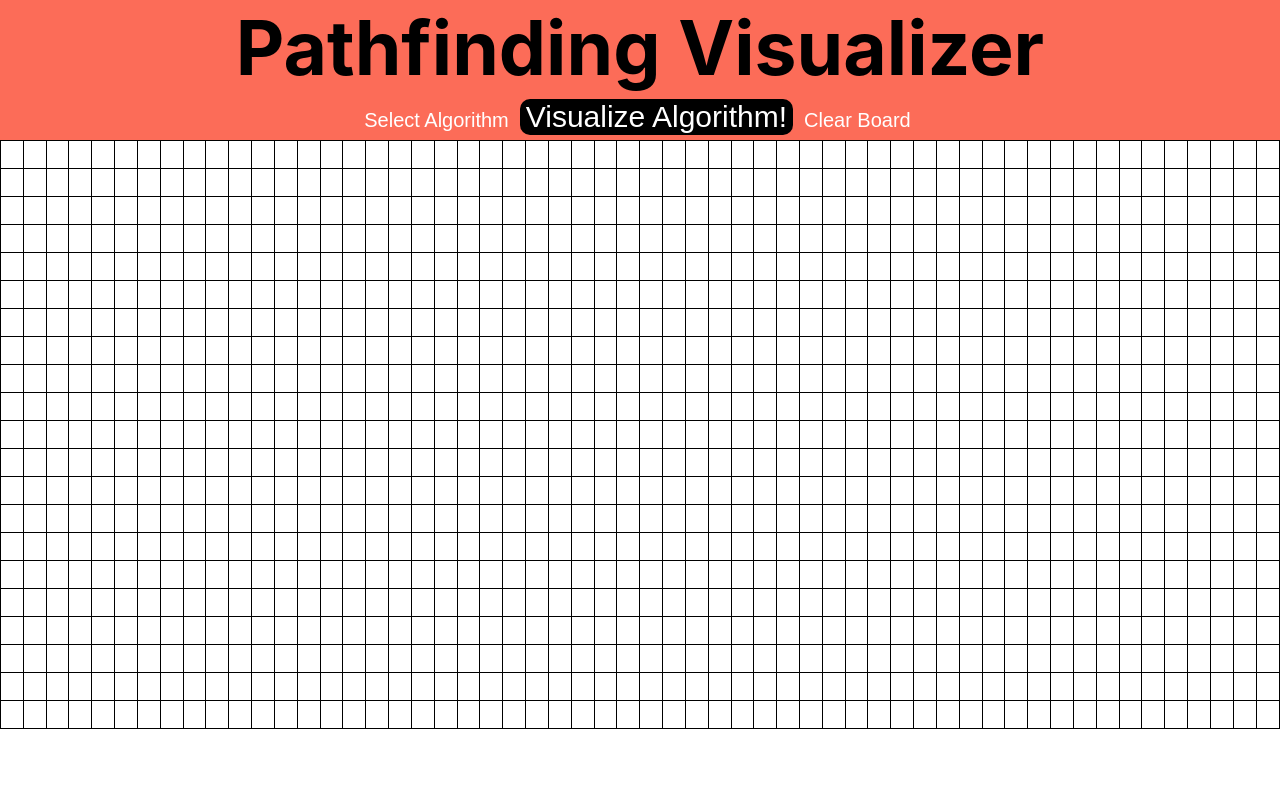
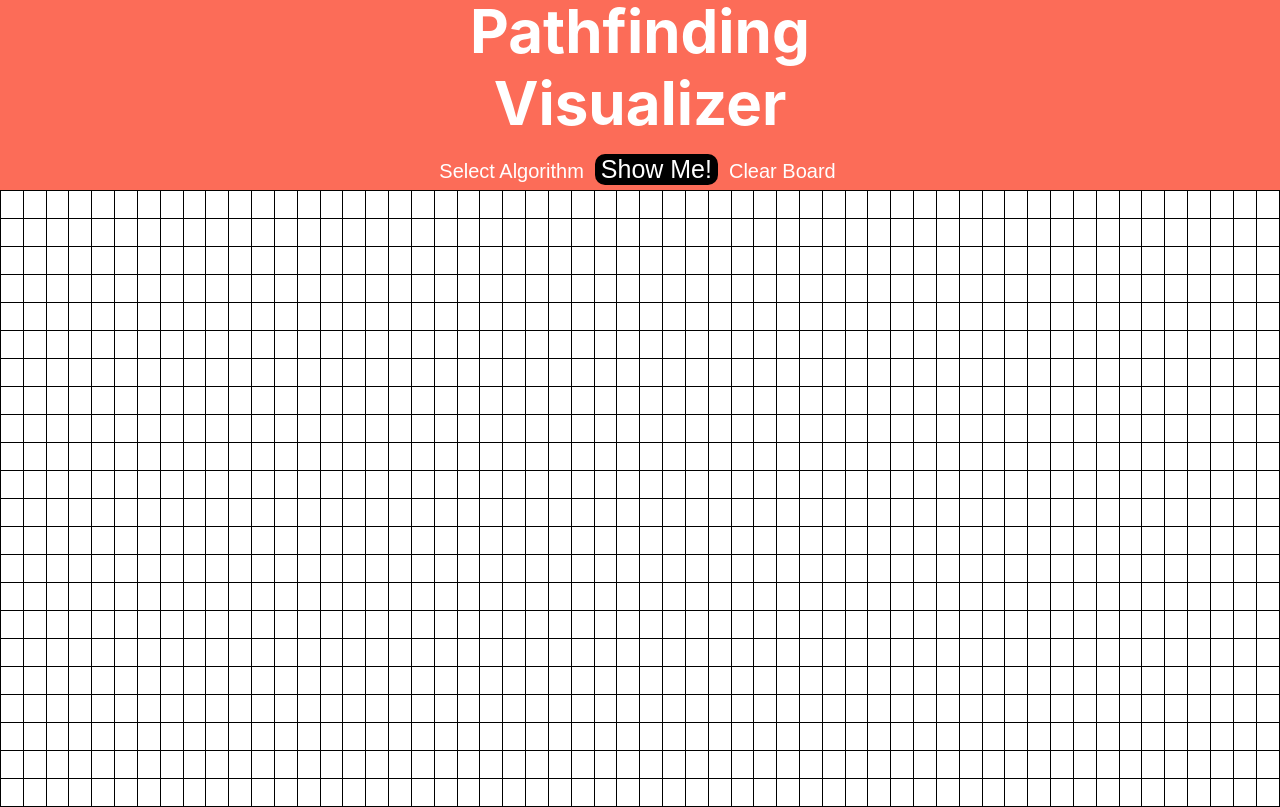
Before and after one commit to McKayMower/pathfinding-algorithm-visualizer, a React (Create React App) app in the folder visualizer/: page / in a window 1280 px wide. Built offline with nearby package versions, Linux system fonts and the light colour scheme.

Commit message:
optimized button css and started callbacks

```diff
--- a/visualizer/src/App.js
+++ b/visualizer/src/App.js
@@ -1,13 +1,19 @@
 import './App.css';
 import Board from './components/Board'
 import Header from './components/Header'
+import {useState} from 'react'
 
 function App() {
+  const [clearBoard, setClearBoard] = useState(false)
+
+  const getClearBoard = (clearValue) => {
+    setClearBoard(clearValue)
+  }
 
   return (
     <div className="App">
-      <Header />
-      <Board />
+      <Header callback={getClearBoard}/>
+      <Board callback={getClearBoard} clearValue={clearBoard}/>
     </div>
   );
 }
--- a/visualizer/src/components/Board.js
+++ b/visualizer/src/components/Board.js
@@ -22,15 +22,14 @@ const handleOnClick = (event, x, y) => {
     event.target.style.backgroundColor === 'white' ?
         event.target.style.backgroundColor = 'black' : event.target.style.backgroundColor = 'white'
 }
-
-const Board = () => {
+const Board = ({ callback, clearValue }) => {
     const [board, setBoard] = useState([]);
     const [clicking, setClicking] = useState(false);
 
-    //creates new board on mount
+    //creates new board
     useEffect(() => {
-        const newBoard = createBoard(21, 56);
-        setBoard(newBoard);
+        const initialBoard = createBoard(22, 56);
+        setBoard(initialBoard);
     }, []);
 
     //styling for individual cells
--- a/visualizer/src/components/Header.js
+++ b/visualizer/src/components/Header.js
@@ -6,9 +6,6 @@ const handleRedirect = () => {
     console.log('page refresh here')
 }
 
-const handleBoardReset = () => {
-    console.log('reset board here')
-}
 const handleDijkstras = () => {
     console.log('handle dijkstras');
 }
@@ -25,8 +22,13 @@ const handleVisualization = () => {
     console.log('handle visualization');
 }
 
-const Header = () => {
+const Header = ({ callback }) => {
     const [showMenu, setShowMenu] = useState(false)
+    const [visualizeString, setVisualizeString] = useState('Show Me!')
+
+    const sendCallback = () => {
+        callback(true)
+    }
 
     return (
         <div className='header-container'>
@@ -38,25 +40,36 @@ const Header = () => {
                 Select Algorithm
                 {showMenu &&
                     <div className='menu'>
-                        <button onClick={() => {handleDijkstras() }}>Dijkstra's</button>
-                        <button onClick={() => {handleDFS()}}>DFS</button>
-                        <button onClick={() => {handleBFS()}}>BFS</button>
+                        <button onClick={() => {
+                            handleDijkstras()
+                            setVisualizeString('Show Me Dijkstra\'s!')
+                        }}>Dijkstra's</button>
+                        <button onClick={() => {
+                            handleDFS()
+                            setVisualizeString('Show Me Depth-First!')
+                        }}>Depth-First</button>
+                        <button onClick={() => {
+                            handleBFS()
+                            setVisualizeString('Show Me Breadth-First!')
+                        }}>Breadth-First</button>
                     </div>
                 }
             </button>
 
             <button
                 className='visualize-button'
-                onClick={()=>{ handleVisualization() }}>
-                Visualize Algorithm!
+                onClick={() => {visualizeString === 'Show Me!' ?
+                        setVisualizeString('Pick an Algorithm') : handleVisualization()
+                }}>
+                {visualizeString}
             </button>
 
             <button
                 className='clear-button'
-                onClick={() => { handleBoardReset() }}>
+                onClick={sendCallback}>
                 Clear Board
             </button>
-        </div>
+        </div >
     )
 }
 
--- a/visualizer/src/css for components/Button.css
+++ b/visualizer/src/css for components/Button.css
@@ -9,7 +9,7 @@
     font-size: 20px;
     display: inline-block;
     position: relative;
-    transition: 0.5s;
+    transition: 0.25s;
 }
 
 .header-container button:after {
@@ -39,11 +39,11 @@
     border: none;
     width: 100%;
     padding-bottom: 3px;
+    border-radius: 15px;
 }
 
 .algo-select .menu button:hover {
     color: #fc6c58;
-    border-radius: 15px;
     background-color: black;
     cursor: pointer;
 }
@@ -68,7 +68,7 @@
     border-radius: 10px;
     margin-top: 5px;
     margin-right: 5px;
-    font-size: 30px !important;
+    font-size: 25px !important;
     margin-bottom: 5px;
     display: inline-block;
     position: relative;
--- a/visualizer/src/css for components/Header.css
+++ b/visualizer/src/css for components/Header.css
@@ -1,20 +1,20 @@
 .title {
     text-align: center;
     color: white;
-    font-size: 75px;
+    font-size: 60px;
     transition: 0.5s;
+    margin-top: -5px;
+    padding-bottom: 5px;
+    margin-left: 425px;
+    margin-right: 425px;
+    margin-bottom: 5px;
+    border-radius: 15px;
 }
 
 .title:hover {
     cursor: pointer;
+    background-color: white;
     color: black;
-    padding-top: 1.5px;
-    padding-bottom: 1.5px;
-}
-
-.title:after {
-    padding-top: -2.5px;
-    padding-bottom: -2.5px;
 }
 
 .header-container {
```
